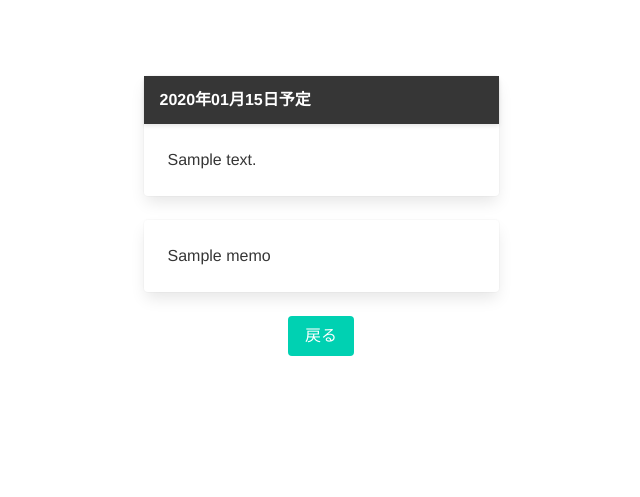
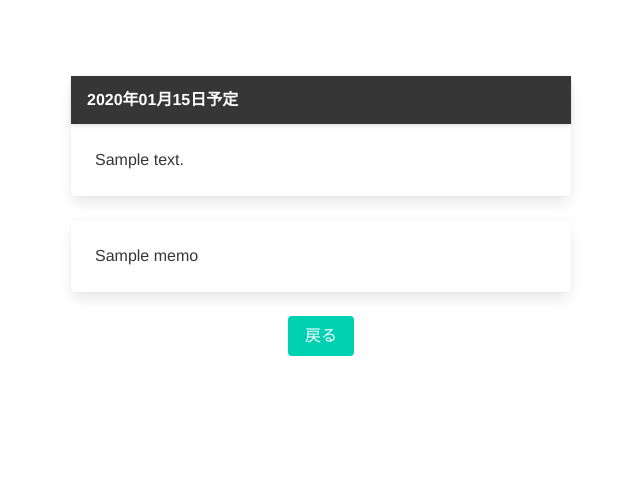
Before and after one commit to gotonorio/calendar, a Django app: template mcal/templates/mcal/calendar_memo.html in a window 1280 px wide. Shown: the top 497 px of the page, without its empty margins (319-959 px from the left). Run offline with Django 3.2, Linux system fonts and the light colour scheme; the template is opened without the code that fills it: most values are stand-ins (such as "Sample title", 1, 10 or a date in 2020); parts of the project's set-up code (start-up, migrations or seed data) failed here and were passed over.

Commit message:
予定とメモの詳細表示を修正

```diff
--- a/mcal/templates/mcal/calendar_memo.html
+++ b/mcal/templates/mcal/calendar_memo.html
@@ -2,7 +2,7 @@
 {% load mcaltag %}
 
 {% block content %}
-<div class="ss_container is-fluid">
+<div class="sm_container is-fluid">
   <br>
   <div class="card content">
     <header class="card-header">
--- a/mcal/views.py
+++ b/mcal/views.py
@@ -143,6 +143,7 @@ class CalendarMemo(generic.TemplateView):
             description = Schedule.objects.values('description').get(date=date)['description']
         except Schedule.DoesNotExist:
             memo = ''
+            description = ''
         context['date'] = date
         context['description'] = description
         context['memo'] = memo
```
Also changed, not shown: static/mycss/mycss.css (+0 -19 lines).
